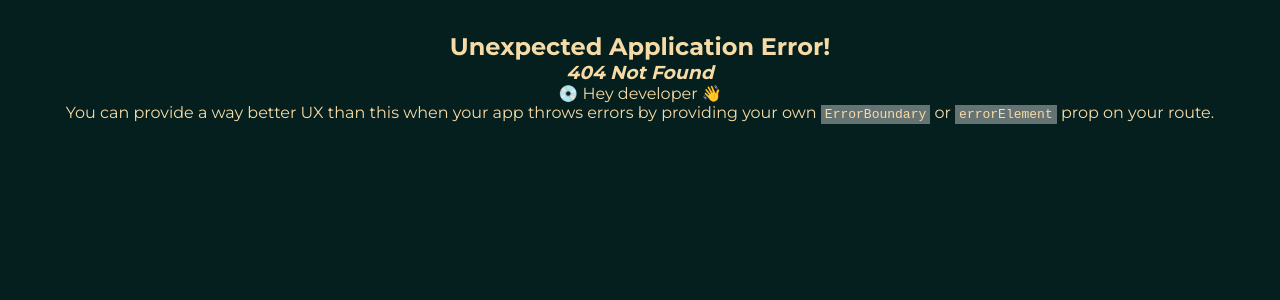
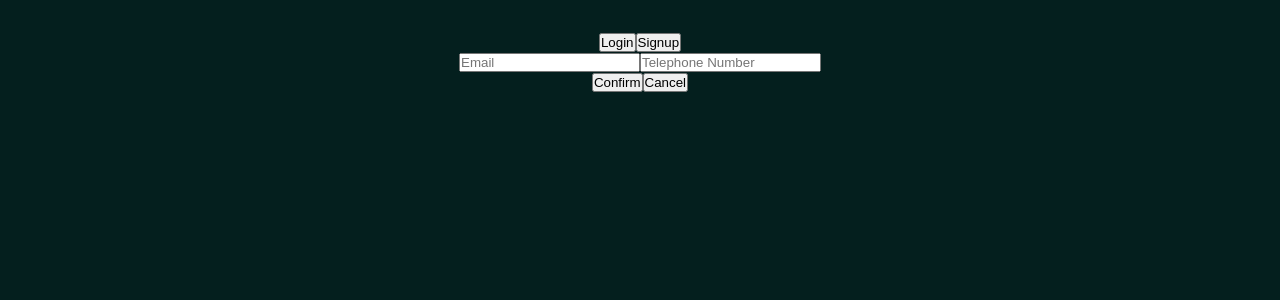
Before and after one commit to j-carlander/Filmvisarna, a React (Vite) app: page /bookingconfirmation/1 in a window 1280 px wide. Before the commit this address had no page. Shown: the top 300 px of the page. Built offline with nearby package versions, Linux system fonts and the light colour scheme.

Commit message:
booking confirmation framework

```diff
--- a/src/main.jsx
+++ b/src/main.jsx
@@ -5,6 +5,7 @@ import "./stylesheet/main.css";
 import { RouterProvider, createBrowserRouter } from "react-router-dom";
 import { MoviesPage } from "./pages/MoviesPage/MoviesPage.jsx";
 import { AdminPage } from "./pages/AdminPage/AdminPage.jsx";
+import { BookingConfirmationPage } from "./pages/BookingConfirmationPage/BookingConfirmationPage.jsx"
 
 export const pages = [{ path: "/", label: "Start", element: <MoviesPage /> }];
 
@@ -18,6 +19,10 @@ const router = createBrowserRouter([
     path: "/admin",
     element: <AdminPage />,
   },
+  {
+    path: "/bookingconfirmation/:screeningId",
+    element: <BookingConfirmationPage />
+  }
 ]);
 
 ReactDOM.createRoot(document.querySelector("#root")).render(
--- /dev/null
+++ b/src/pages/BookingConfirmationPage/BookingConfirmationPage.jsx
@@ -0,0 +1,25 @@
+import { Link } from "react-router-dom";
+
+export function BookingConfirmationPage() {
+  return (
+    <div className="booking-confirmation-page">
+        <div className="login-signup-group">
+            <Link to="/login">
+            <button className="login-button">Login</button>
+            </Link>
+            <Link to="/signup">
+            <button className="signup-button">Signup</button>
+            </Link>
+        </div>
+
+        <div className="guest-info-group">
+            <input type="email" placeholder="Email" />
+            <input type="tel" placeholder="Telephone Number" />
+        </div>
+        <button className="confirm-button">Confirm</button>
+        <button className="cancel-button">Cancel</button>
+    </div>
+  );
+}
+
+export default BookingConfirmationPage;
```
Also changed, not shown: src/pages/BookingConfirmationPage/_BookingConfirmationPage.scss (added).
